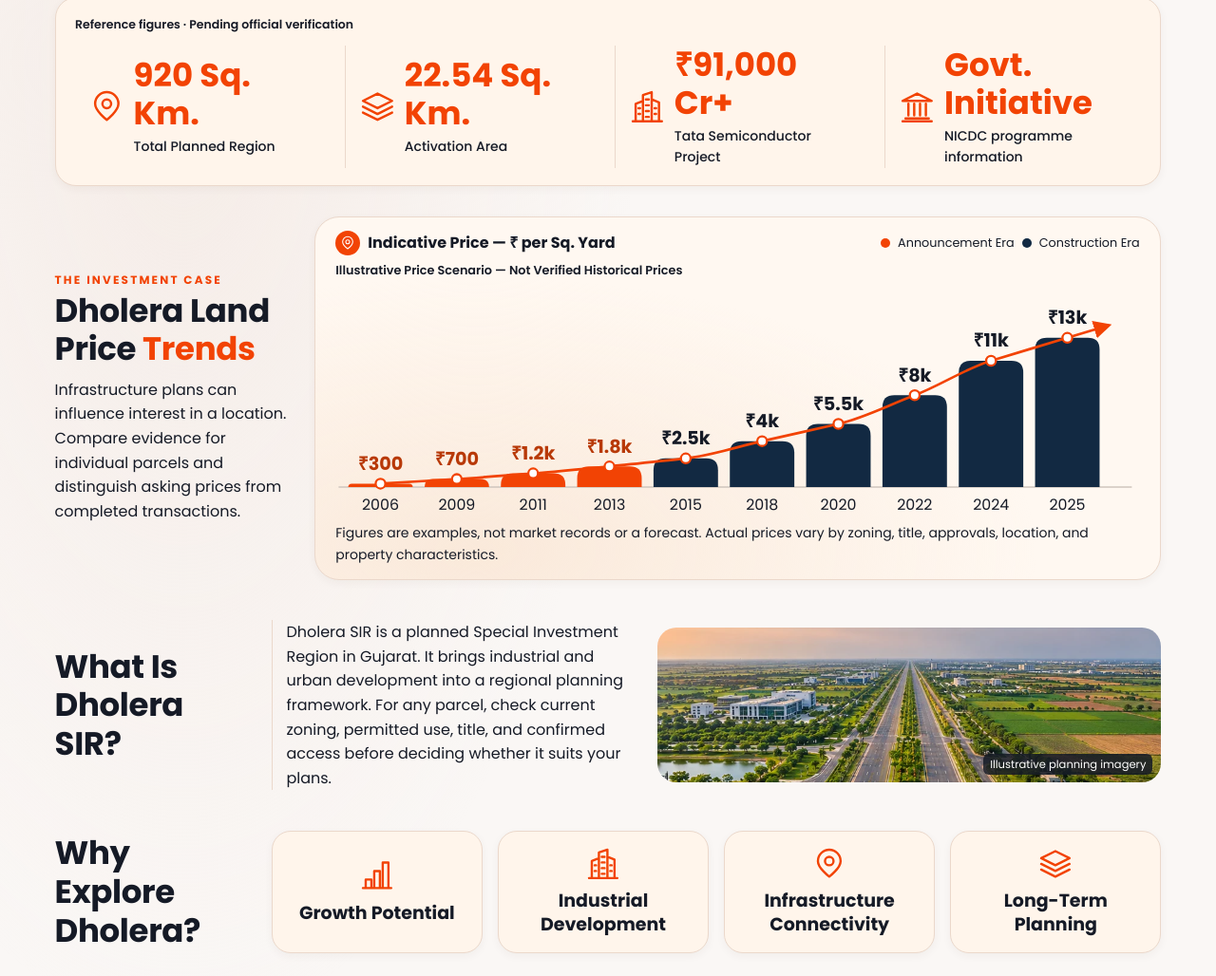
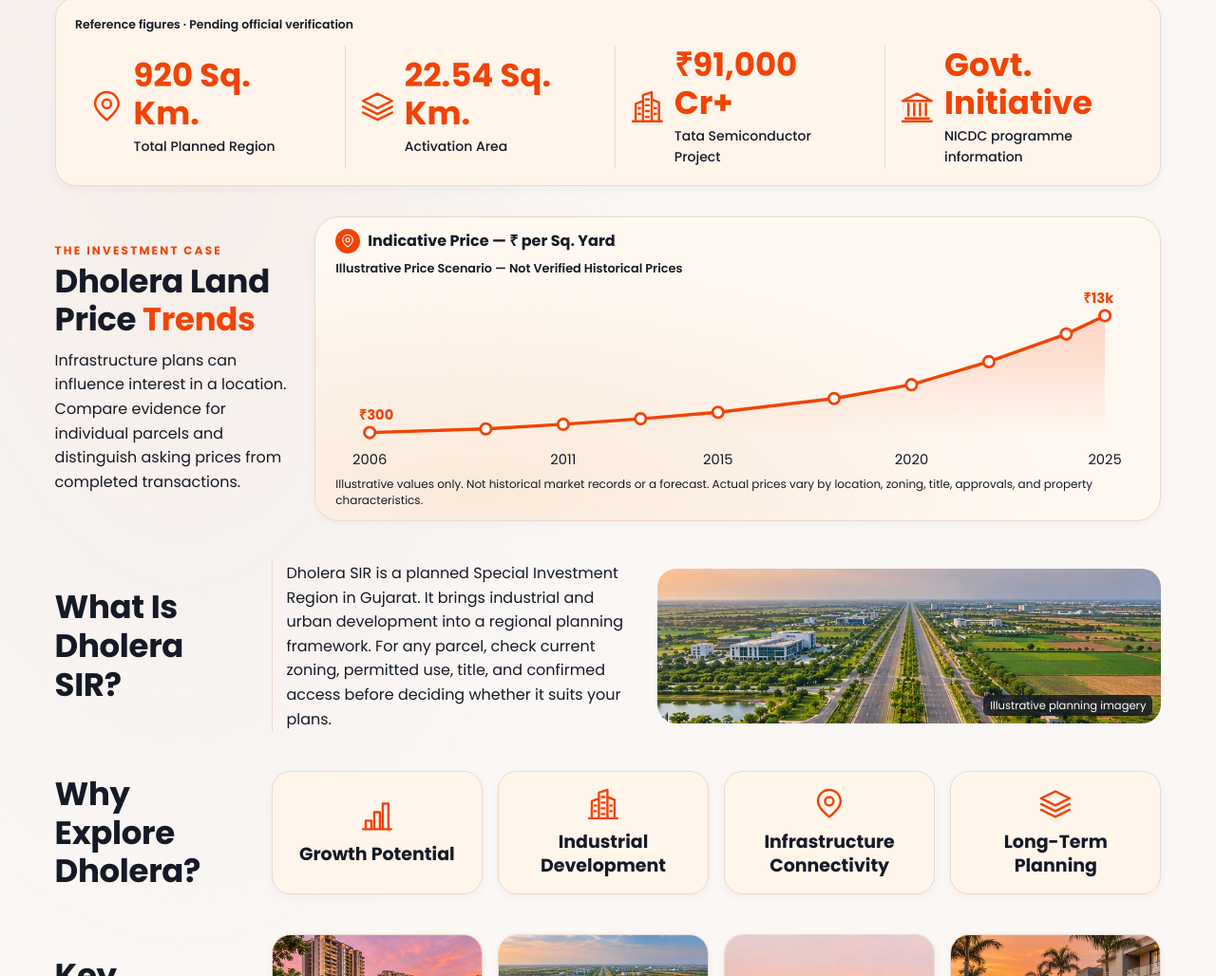
Before and after one commit to kishan135/Fractobite_Realty, a plain HTML site: page dholera.html in a window 1280 px wide. Shown: the part 795-1823 px from the top of the page at 95% size. Drawn offline with Linux system fonts and the light colour scheme.

Commit message:
Replace Dholera price bars with compact line chart

```diff
--- a/dholera-price-chart.js
+++ b/dholera-price-chart.js
@@ -2,15 +2,12 @@
   'use strict';
 
   const chart = document.querySelector('#dholera-price-plot');
-  const baseline = 183;
-  const span = 139;
-  const spacing = 71;
-  const halfBar = 30;
-  const maxPrice = Math.max(...dholeraPriceDemo.map(({ value }) => value));
-  const points = dholeraPriceDemo.map((record, index) => ({
+  const tooltip = document.querySelector('#dholera-chart-tooltip');
+  const baseline = 141;
+  const points = dholeraPriceDemo.map((record) => ({
     ...record,
-    x: 42 + index * spacing,
-    y: baseline - record.value / maxPrice * span,
+    x: 32 + (record.year - 2006) / 19 * 684,
+    y: baseline - record.value / 14000 * 120,
   }));
 
   function svgElement(name, attributes, text) {
@@ -20,52 +17,51 @@
     return node;
   }
 
-  // Limit every tangent to its adjoining slopes, so the curve reaches each
-  // marker smoothly without overshooting the values between markers.
-  const slopes = points.slice(1).map(({ y }, index) => points[index].y - y);
-  const tangent = (index) => Math.min(slopes[index - 1] ?? slopes[0], slopes[index] ?? slopes.at(-1));
   const [first] = points;
   const last = points.at(-1);
-  const segments = points.slice(1).map(({ x, y }, index) => {
-    const previous = points[index];
-    return `C ${previous.x + spacing / 3} ${previous.y - tangent(index) / 3} ${x - spacing / 3} ${y + tangent(index + 1) / 3} ${x} ${y}`;
-  });
-  const arrow = svgElement('marker', {
-    id: 'dholera-trend-arrow', markerWidth: 7, markerHeight: 7, refX: 6, refY: 3.5, orient: 'auto',
-  });
-  arrow.append(svgElement('path', { d: 'M 0 0 L 7 3.5 L 0 7 Z' }));
+  const path = `M ${points.map(({ x, y }) => `${x} ${y}`).join(' L ')}`;
   const defs = svgElement('defs', {});
-  defs.append(arrow);
+  const gradient = svgElement('linearGradient', { id: 'dholera-area-gradient', x1: '0', y1: '0', x2: '0', y2: '1' });
+  gradient.append(
+    svgElement('stop', { offset: '0%', 'stop-color': 'var(--brand-orange)', 'stop-opacity': '.2' }),
+    svgElement('stop', { offset: '100%', 'stop-color': 'var(--brand-orange)', 'stop-opacity': '0' }),
+  );
+  defs.append(gradient);
 
   const rupees = new Intl.NumberFormat('en-IN');
   chart.append(
     svgElement('title', { id: 'dholera-plot-title' }, 'Illustrative land price scenario'),
     svgElement('desc', { id: 'dholera-plot-description' },
-      `Sample rupees per square yard: ${points.map(({ year, value, era }) => `${year}: ₹${rupees.format(value)} (${era} era)`).join('; ')}.`),
+      `Illustrative rupees per square yard: ${points.map(({ year, value }) => `${year}: ₹${rupees.format(value)}`).join('; ')}.`),
     defs,
-    svgElement('path', { class: 'dholera-baseline', d: `M 3 ${baseline} H 741` }),
+    svgElement('path', { class: 'dholera-area', d: `${path} L ${last.x} ${baseline} L ${first.x} ${baseline} Z` }),
+    svgElement('path', { class: 'dholera-trend', d: path }),
   );
 
-  for (const { x, y, era } of points) {
-    const radius = Math.min(11, baseline - y);
-    chart.append(svgElement('path', {
-      class: `dholera-bar dholera-bar--${era}`,
-      d: `M ${x - halfBar} ${baseline} V ${y + radius} Q ${x - halfBar} ${y} ${x - halfBar + radius} ${y} H ${x + halfBar - radius} Q ${x + halfBar} ${y} ${x + halfBar} ${y + radius} V ${baseline} Z`,
-    }));
+  function showTooltip(point) {
+    tooltip.textContent = `Year: ${point.year} · Illustrative Price: ₹${rupees.format(point.value)} / sq. yard`;
+    tooltip.hidden = false;
+    const width = chart.getBoundingClientRect().width;
+    const x = point.x / 748 * width;
+    tooltip.style.left = `${Math.max(tooltip.offsetWidth / 2 + 4, Math.min(width - tooltip.offsetWidth / 2 - 4, x))}px`;
+    tooltip.style.top = `${Math.max(0, point.y / 176 * chart.getBoundingClientRect().height - tooltip.offsetHeight - 8)}px`;
   }
-
-  chart.append(svgElement('path', {
-    class: 'dholera-trend',
-    d: `M ${first.x} ${first.y} ${segments.join(' ')} L ${last.x + 39} ${last.y - tangent(points.length - 1) * 39 / spacing}`,
-    'marker-end': 'url(#dholera-trend-arrow)',
-  }));
-
-  for (const { x, y, year, value, era } of points) {
-    const label = value < 1000 ? value : `${value / 1000}k`;
-    chart.append(
-      svgElement('circle', { class: 'dholera-trend-marker', cx: x, cy: y, r: 4.5 }),
-      svgElement('text', { class: `dholera-value dholera-value--${era}`, x, y: y - 13 }, `₹${label}`),
-      svgElement('text', { class: 'dholera-year', x, y: baseline + 21 }, year),
-    );
+  for (const point of points) {
+    const marker = svgElement('circle', { class: 'dholera-trend-marker', cx: point.x, cy: point.y, r: 5, tabindex: 0, role: 'button', 'aria-label': `${point.year}: illustrative price ₹${rupees.format(point.value)} per square yard` });
+    marker.addEventListener('mouseenter', () => showTooltip(point));
+    marker.addEventListener('focus', () => showTooltip(point));
+    marker.addEventListener('click', () => showTooltip(point));
+    marker.addEventListener('mouseleave', () => { tooltip.hidden = true; });
+    marker.addEventListener('blur', () => { tooltip.hidden = true; });
+    marker.addEventListener('keydown', (event) => { if (event.key === 'Enter' || event.key === ' ') { event.preventDefault(); showTooltip(point); } });
+    chart.append(marker);
   }
+  for (const year of [2006, 2011, 2015, 2020, 2025]) {
+    const point = points.find((record) => record.year === year);
+    chart.append(svgElement('text', { class: 'dholera-year', x: point.x, y: 168 }, year));
+  }
+  chart.append(
+    svgElement('text', { class: 'dholera-value', x: first.x + 6, y: first.y - 12, 'text-anchor': 'start' }, '₹300'),
+    svgElement('text', { class: 'dholera-value', x: last.x - 6, y: last.y - 12, 'text-anchor': 'end' }, '₹13k'),
+  );
 })();
--- a/dholera.css
+++ b/dholera.css
@@ -142,33 +142,31 @@ html:has(.dholera-video-dialog[open]) { overflow: hidden; }
 .dholera-chart {
   min-width: 0;
   margin: 0;
-  padding: var(--text-gap-medium) var(--text-gap-large);
+  padding: 12px var(--text-gap-large);
   border-radius: 26px;
   background: radial-gradient(ellipse at 19% 92%, #fae9da 0%, transparent 58%), #fff8f1;
 }
-.dholera-chart-header, .dholera-chart-header strong, .dholera-chart-legend, .dholera-chart-legend li {
+.dholera-chart-header, .dholera-chart-header strong {
   display: flex;
   align-items: center;
   gap: 8px;
 }
 .dholera-chart-header { justify-content: space-between; flex-wrap: wrap; gap: 8px 16px; }
 .dholera-chart-header .icon { box-sizing: content-box; padding: 5px; border-radius: 50%; color: #fff; background: var(--brand-orange); }
-.dholera-chart-legend { flex-wrap: wrap; list-style: none; padding: 0; margin: 0; font-size: .8rem; }
-.dholera-chart-legend li::before { content: ""; width: 10px; height: 10px; border-radius: 50%; background: #122942; }
-.dholera-chart-legend li:first-child::before { background: var(--brand-orange); }
 #dholera-chart-disclaimer { font-size: .8rem; font-weight: 600; margin-top: 6px; }
-.dholera-chart-scroll { overflow-x: auto; margin-block: 10px 6px; }
-.dholera-chart-scroll:focus-visible { outline-offset: -2px; }
-#dholera-price-plot { display: block; width: 100%; min-width: 620px; }
-.dholera-baseline { stroke: #cfc6be; stroke-width: 1.25; }
-.dholera-bar { fill: #122942; }
-.dholera-bar--announcement, #dholera-trend-arrow { fill: var(--brand-orange); }
-.dholera-trend { fill: none; stroke: var(--brand-orange); stroke-width: 2.4; stroke-linejoin: round; }
-.dholera-trend-marker { fill: white; stroke: var(--brand-orange); stroke-width: 2; }
-.dholera-value, .dholera-year { fill: var(--ink); text-anchor: middle; }
-.dholera-value { font-size: 17px; font-weight: 700; }
-.dholera-value--announcement { fill: #b83908; }
-.dholera-year { font-size: 14px; }
+.dholera-chart-plot { position: relative; margin-block: 6px 4px; }
+#dholera-price-plot { display: block; width: 100%; height: auto; overflow: visible; }
+.dholera-area { fill: url(#dholera-area-gradient); }
+.dholera-trend { fill: none; stroke: var(--brand-orange); stroke-width: 3; stroke-linecap: round; stroke-linejoin: round; }
+.dholera-trend-marker { fill: white; stroke: var(--brand-orange); stroke-width: 2.5; cursor: pointer; }
+.dholera-trend-marker:is(:hover, :focus-visible) { r: 7; outline: none; stroke-width: 3; }
+.dholera-value, .dholera-year { fill: var(--ink); font-size: 13px; text-anchor: middle; }
+.dholera-value { fill: var(--brand-orange); font-weight: 700; }
+.dholera-chart-tooltip { position: absolute; z-index: 2; transform: translateX(-50%); max-width: min(240px, 90%); padding: 6px 9px; border-radius: 7px; background: var(--ink); color: white; font-size: 12px; line-height: 1.35; pointer-events: none; text-align: center; }
+.dholera-chart-tooltip[hidden] { display: none; }
+.dholera-chart .dholera-note { font-size: .75rem; line-height: 1.4; }
+@media (max-width: 540px) { .dholera-year:nth-last-child(2), .dholera-year:nth-last-child(4) { display: none; } }
+@media (prefers-reduced-motion: reduce) { .dholera-trend-marker { transition: none; } }
 .dholera-info { margin-top: clamp(38px, 3.3vw, 52px); }
 .dholera-overview {
   display: grid;
--- a/dholera.html
+++ b/dholera.html
@@ -140,18 +140,15 @@
       <figcaption>
         <div class="dholera-chart-header">
           <strong><svg class="icon" aria-hidden="true"><use href="#icon-pin"/></svg> Indicative Price — ₹ per Sq. Yard</strong>
-          <ul class="dholera-chart-legend" aria-label="Chart legend">
-            <li>Announcement Era</li>
-            <li>Construction Era</li>
-          </ul>
         </div>
         <p id="dholera-chart-disclaimer">Illustrative Price Scenario — Not Verified Historical Prices</p>
       </figcaption>
-      <div class="dholera-chart-scroll" tabindex="0" role="region" aria-label="Illustrative price chart">
-        <svg id="dholera-price-plot" viewBox="0 0 748 211" role="img" aria-labelledby="dholera-plot-title" aria-describedby="dholera-chart-disclaimer dholera-plot-description"></svg>
+      <div class="dholera-chart-plot" aria-label="Illustrative price chart">
+        <svg id="dholera-price-plot" viewBox="0 0 748 176" role="img" aria-labelledby="dholera-plot-title" aria-describedby="dholera-chart-disclaimer dholera-plot-description"></svg>
+        <div class="dholera-chart-tooltip" id="dholera-chart-tooltip" role="status" aria-live="polite" hidden></div>
       </div>
       <noscript><p>The chart requires JavaScript to display its example values.</p></noscript>
-      <p class="dholera-note">Figures are examples, not market records or a forecast. Actual prices vary by zoning, title, approvals, location, and property characteristics.</p>
+      <p class="dholera-note">Illustrative values only. Not historical market records or a forecast. Actual prices vary by location, zoning, title, approvals, and property characteristics.</p>
     </figure>
   </section>
 
```
